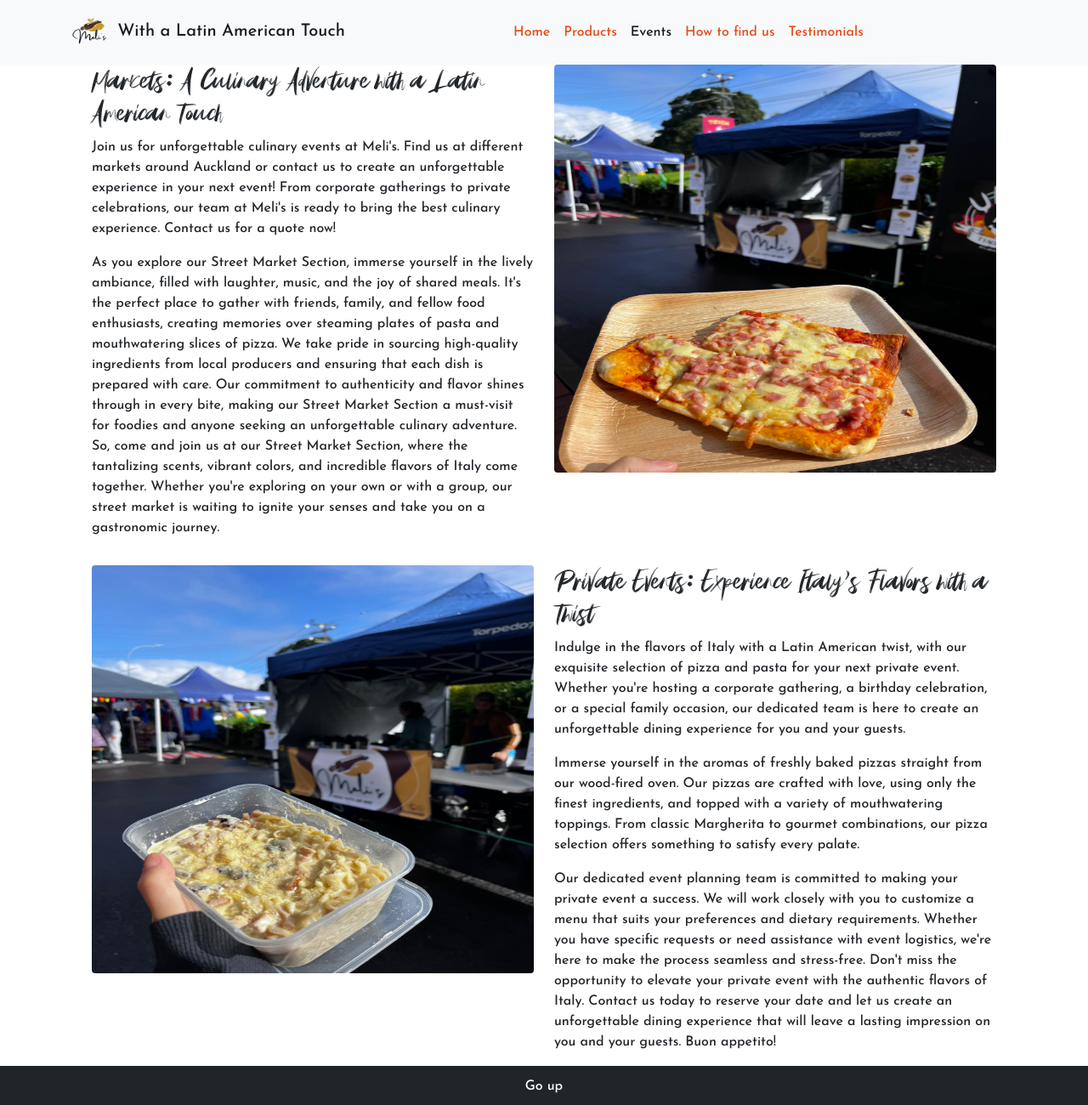
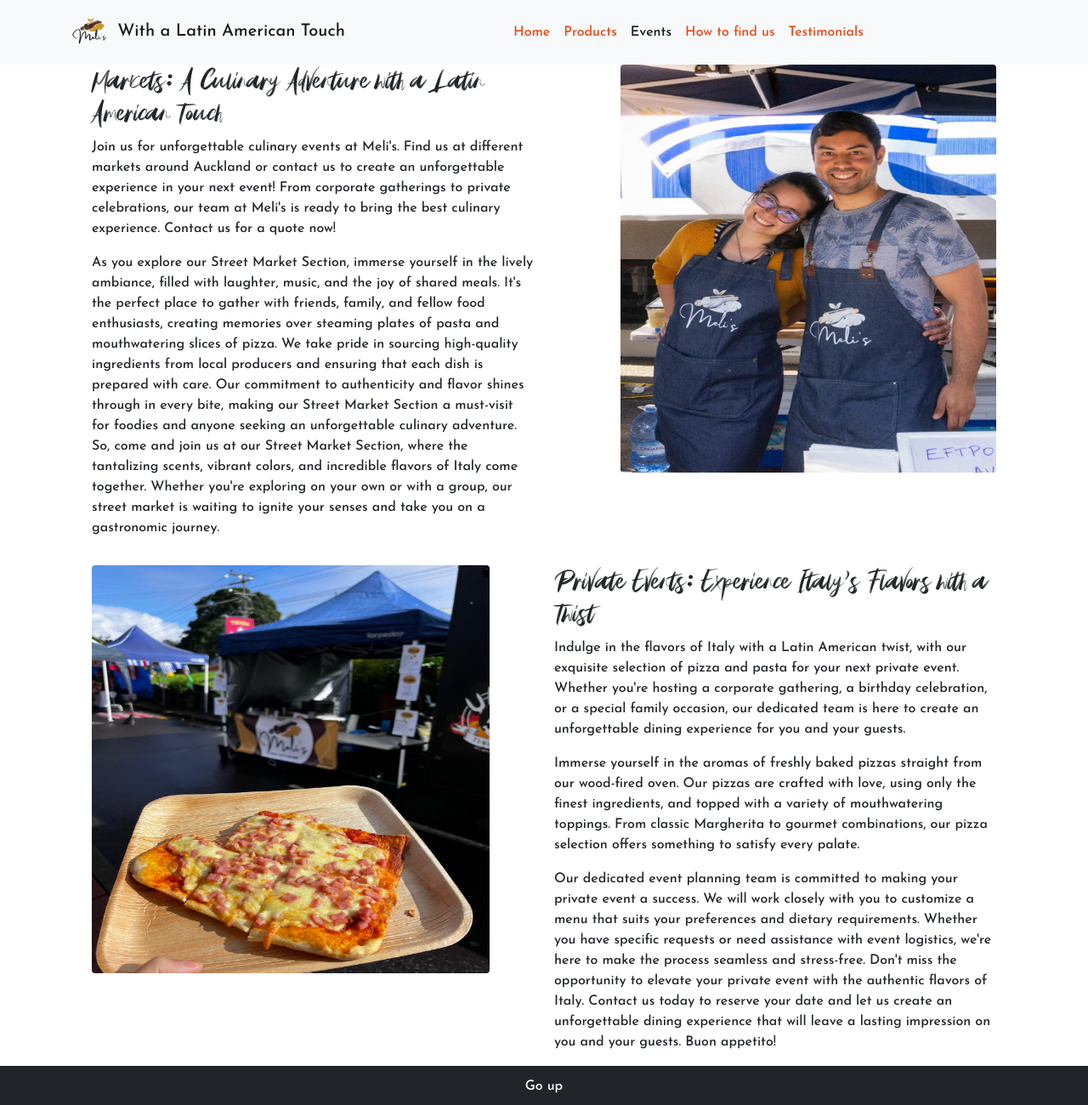
Before and after one commit to NoeliaDalmedo/Meli-s-Food, a website: page views/events.html in a window 1280 px wide. Shown: the top 1300 px of the page at 85% size. Drawn offline with nearby package versions, Linux system fonts and the light colour scheme.

Commit message:
agrego foto del equipo

```diff
--- a/views/events.html
+++ b/views/events.html
@@ -76,14 +76,14 @@
     </div>
     <div class="col-md-6">
       <div class="d-flex justify-content-end mb-4">
-        <img src="../assets/imagenes/Markets (1).jpg" alt="Melis Food Markets: Freshly Baked Pizza with Ham and Mozzarella" class="img-fluid rounded" style="width: 100%; max-height: 30rem;">
+        <img src="../assets/imagenes/Equipo Meli.jpeg" alt="Meli with her partner smiling in a Market Event" class="img-fluid rounded" style="width: 85%; max-height: 30rem;">
       </div>
     </div>
   </div>
   <div class="row">
     <div class="col-md-6">
       <div class="d-flex justify-content-start mb-4">
-        <img src="../assets/imagenes/Markets (2).jpg" alt="In the foreground a portion of pasta filled with cream sauce and bacon. In diffuse plane the Meli markets stand." class="img-fluid rounded" style="width: 100%; max-height: 30rem;">
+        <img src="../assets/imagenes/Markets (1).jpg" alt="Melis Food Markets: Freshly Baked Pizza with Ham and Mozzarella" class="img-fluid rounded" style="width: 90%; max-height: 30rem;">
       </div>
     </div>
     <div class="col-md-6">
```
Also changed, not shown: views/products.html (+1 -1 lines), assets/imagenes/Equipo Meli.jpeg (added).
